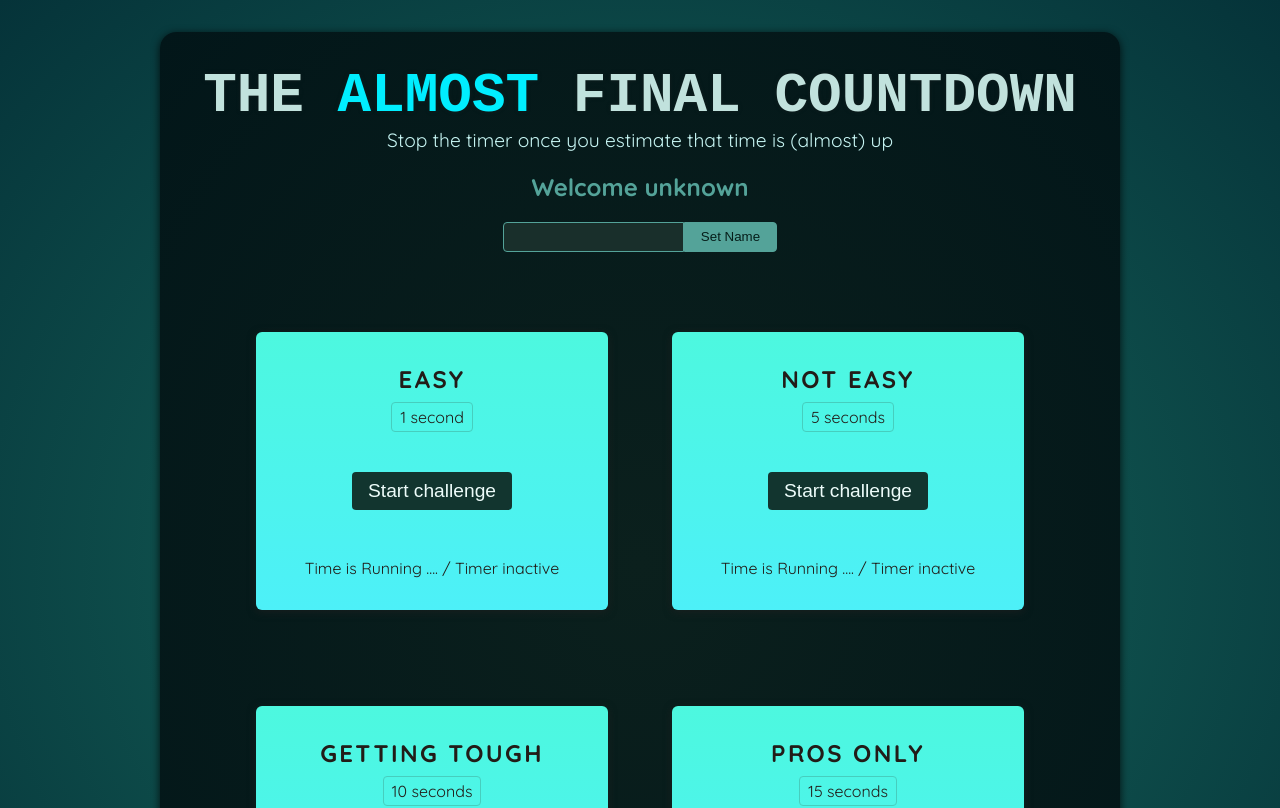
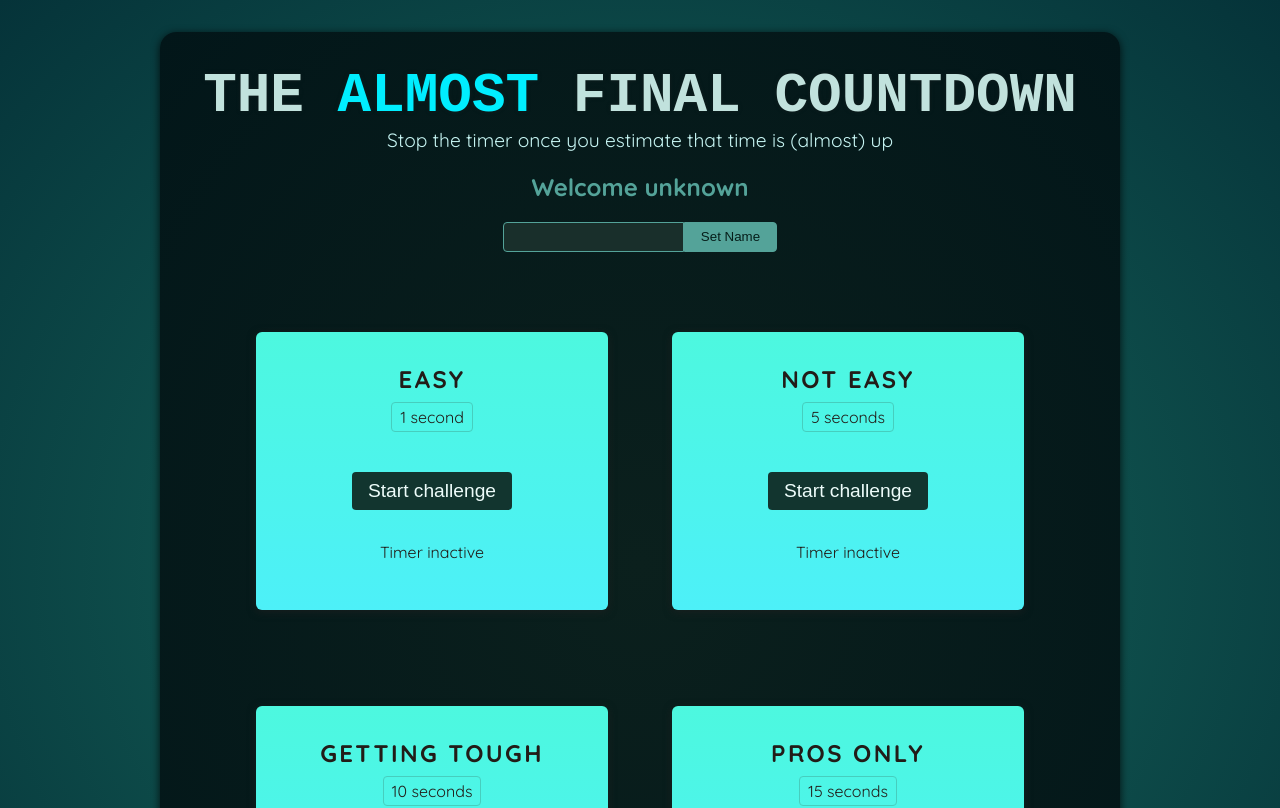
Before and after one commit to amirooism/Practice-Project-04-Working-With-Refs-And-Portals, a React (Vite) app: page / in a window 1280 px wide. Shown: the top 808 px of the page. Built offline with nearby package versions, Linux system fonts and the light colour scheme; a web font is replaced by a local one.

Commit message:
Setting Timers And Managing State

```diff
--- a/src/components/TimerChanllenge.jsx
+++ b/src/components/TimerChanllenge.jsx
@@ -1,15 +1,31 @@
+import { useState } from "react";
+
 export default function TimerChallenge({ title, targeTime }) {
+  const [timerStarted, setTimerStarted] = useState(false);
+  const [timerExpired, setTimerExpired] = useState(false);
+
+  function handleStart() {
+    setTimeout(() => {
+      setTimerExpired(true);
+    }, targeTime * 1000);
+    setTimerStarted(true);
+  }
+
   return (
     <section className="challenge">
       <h2>{title}</h2>
+      {timerExpired && <p>You lost!</p>}
       <p className="challenge-time">
         {targeTime} second{targeTime > 1 ? "s" : ""}
       </p>
       <p>
-        <button>Start challenge</button>
+        <button onClick={handleStart}>
+          {timerStarted ? "Stop" : "Start"} challenge
+        </button>
       </p>
-      <p className=""></p>
-      Time is Running .... / Timer inactive
+      <p className={timerStarted ? "active" : undefined}>
+        {timerStarted ? 'Time is Running...' : 'Timer inactive'}
+      </p>
     </section>
   );
 }
```
